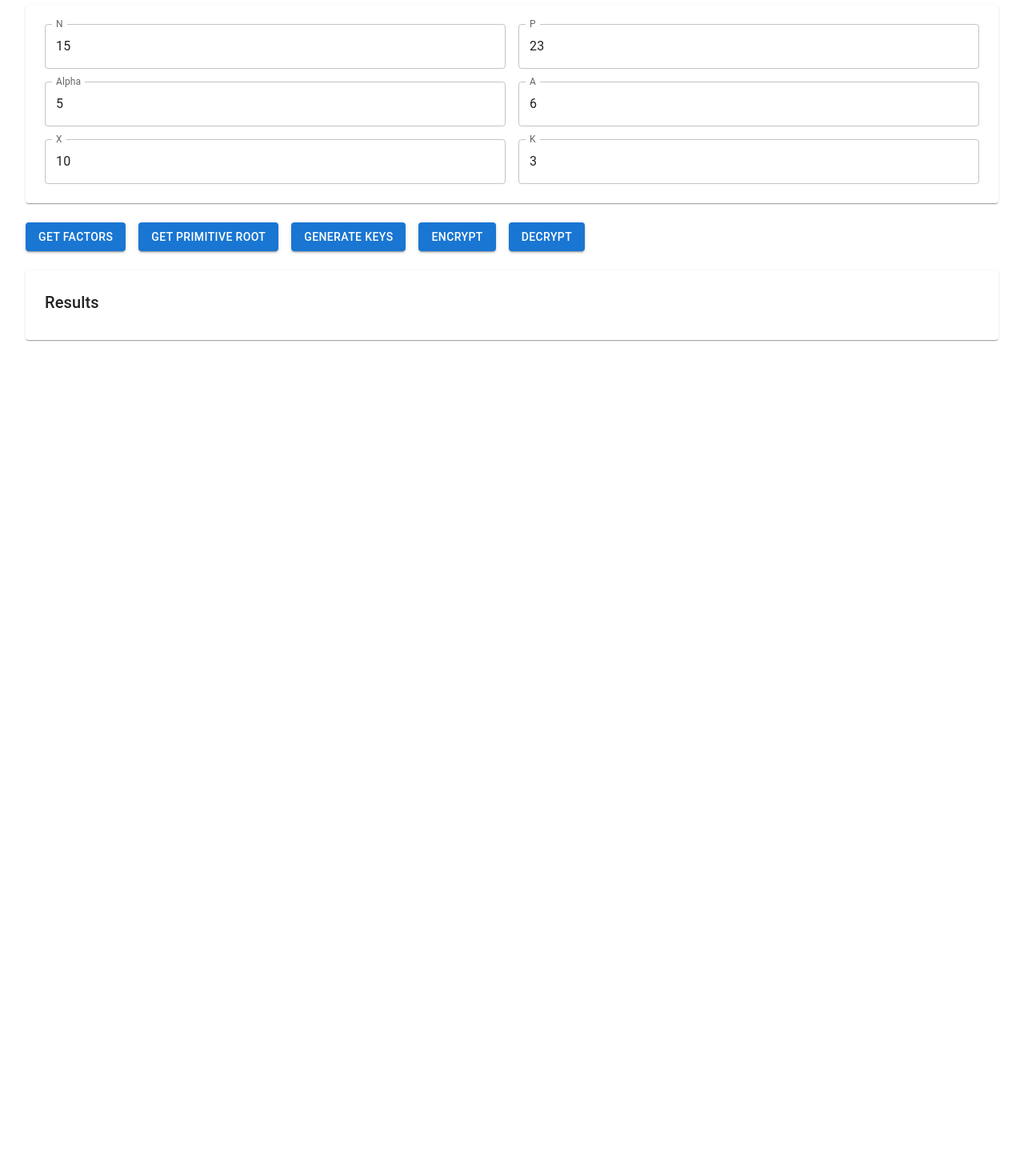
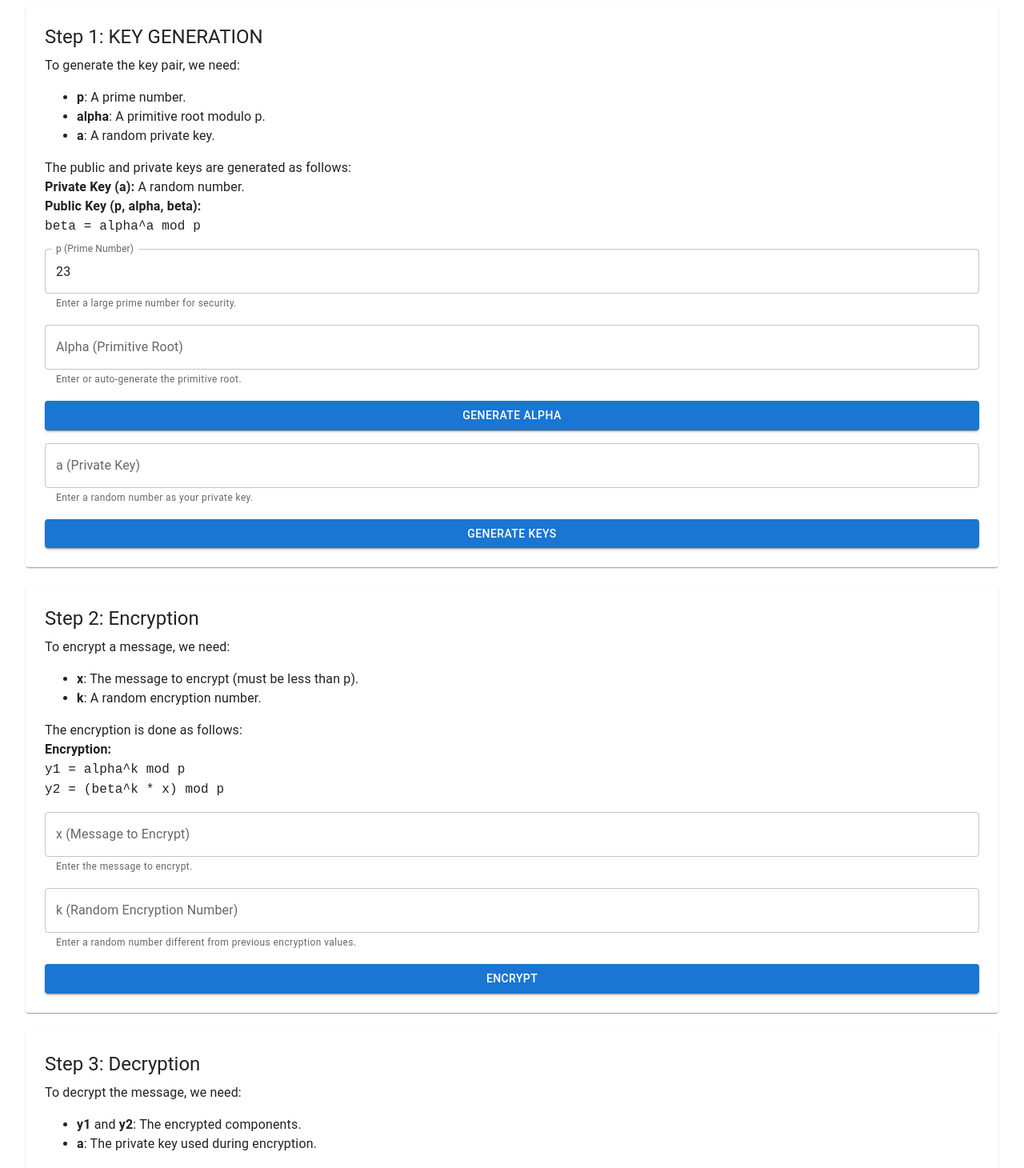
Before and after one commit to tthuy123/crypt, a React (Vite) app in the folder frontend/: page /elgamal in a window 1280 px wide. Shown: the part 80-1540 px from the top of the page at 80% size. Before the commit the page ends 800 px from the top, so only its background shows below. Built offline with nearby package versions, Linux system fonts and the light colour scheme.

Commit message:
feat: factors and fix elgamal

```diff
--- a/frontend/src/App.jsx
+++ b/frontend/src/App.jsx
@@ -4,6 +4,7 @@ import { BrowserRouter, Routes, Route } from 'react-router-dom';
 import RSA from './pages/RSA.jsx';  // Import RSA component from file RSA.jsx
 import ElGamal from './pages/Elgamal.jsx';
 import Homepage from './pages/Homepage.jsx';
+import Factors from './pages/Factors.jsx';
 
 const App = () => {
   return (
@@ -12,6 +13,7 @@ const App = () => {
         <Route path="/" element={<Homepage />} />
         <Route path="/elgamal" element={<ElGamal />} />
         <Route path="/rsa" element={<RSA />} />
+        <Route path="/factors" element={<Factors />} />
       </Routes>
     </BrowserRouter>
   );
--- a/frontend/src/pages/Elgamal.jsx
+++ b/frontend/src/pages/Elgamal.jsx
@@ -1,49 +1,76 @@
 import React, { useState } from "react";
 import ElGamalAPI from "../api/modules/elgamal.api";
-import { TextField, Button, Box, Typography, Grid, Paper } from "@mui/material";
+import {
+  TextField,
+  Button,
+  Box,
+  Typography,
+  Stack,
+  Paper,
+  Alert,
+} from "@mui/material";
 
-const Elgamal = () => {
-  const [n, setN] = useState(15); // Ví dụ: nhập số n
-  const [p, setP] = useState(23); // Ví dụ: nhập p
-  const [alpha, setAlpha] = useState(5); // Ví dụ: nhập alpha
-  const [a, setA] = useState(6); // Ví dụ: nhập a
-  const [x, setX] = useState(10); // Ví dụ: nhập x
-  const [k, setK] = useState(3); // Ví dụ: nhập k
+const ElGamal = () => {
+  const [p, setP] = useState(23); // Prime number
+  const [alpha, setAlpha] = useState(""); // Primitive root of module p
+  const [a, setA] = useState(""); // Random number, private key
+  const [x, setX] = useState(""); // Message to encrypt
+  const [k, setK] = useState(""); // Random number, encryption number
 
-  const [factorsResult, setFactorsResult] = useState(null);
-  const [primitiveResult, setPrimitiveResult] = useState(null);
   const [keyResult, setKeyResult] = useState(null);
   const [encryptedResult, setEncryptedResult] = useState(null);
   const [decryptedResult, setDecryptedResult] = useState(null);
 
-  const handleFactorsRequest = async () => {
-    const data = { n };
-    const result = await ElGamalAPI.factors(data);
-    setFactorsResult(result);
+  const [error, setError] = useState("");
+
+  // API Handling
+  const handlePrimitiveGenerate = async () => {
+    try {
+      const result = await ElGamalAPI.primitiveElement({ n: p });
+      setAlpha(result.primitive_root);
+      setError("");
+    } catch (err) {
+      setError("Cannot find primitive root. Check the value of p.");
+    }
   };
 
-  const handlePrimitiveRequest = async () => {
-    const data = { n };
-    const result = await ElGamalAPI.primitiveElement(data);
-    setPrimitiveResult(result);
+  const handleKeyGenerate = async () => {
+    try {
+      const result = await ElGamalAPI.keyGenerate({ p, alpha, a });
+      setKeyResult(result);
+      setError("");
+    } catch (err) {
+      setError("Error generating keys. Check the input values.");
+    }
   };
 
-  const handleKeyGenerateRequest = async () => {
-    const data = { p, alpha, a };
-    const result = await ElGamalAPI.keyGenerate(data);
-    setKeyResult(result);
+  const handleEncrypt = async () => {
+    try {
+      const result = await ElGamalAPI.encrypt({ p, alpha, a, x, k });
+      setEncryptedResult(result);
+      setError("");
+    } catch (err) {
+      setError("Cannot encrypt. Check the input values.");
+    }
   };
 
-  const handleEncryptRequest = async () => {
-    const data = { p, alpha, a, x, k };
-    const result = await ElGamalAPI.encrypt(data);
-    setEncryptedResult(result);
-  };
-
-  const handleDecryptRequest = async () => {
-    const data = { p, a, y1: encryptedResult.y1, y2: encryptedResult.y2 };
-    const result = await ElGamalAPI.decrypt(data);
+  const handleDecrypt = async () => {
+    try {
+      if (!encryptedResult) {
+        setError("No encrypted data available for decryption.");
+        return;
+      }
+      const result = await ElGamalAPI.decrypt({
+        p,
+        a,
+        y1: encryptedResult.y1,
+        y2: encryptedResult.y2,
+      });
       setDecryptedResult(result);
+      setError("");
+    } catch (err) {
+      setError("Decryption failed. Check the input data.");
+    }
   };
 
   return (
@@ -52,122 +79,167 @@ const Elgamal = () => {
         ElGamal Cryptography Demo
       </Typography>
 
-      {/* Input Fields */}
+      {error && (
+        <Alert severity="error" sx={{ marginBottom: 3 }}>
+          {error}
+        </Alert>
+      )}
+
+      {/* Key Generate Section */}
       <Paper sx={{ padding: 3, marginBottom: 3 }}>
-        <Grid container spacing={2}>
-          <Grid item xs={12} sm={6}>
+        <Typography variant="h5" gutterBottom>
+          Step 1: KEY GENERATION
+        </Typography>
+        <Typography variant="body1" sx={{ marginBottom: 2 }}>
+          To generate the key pair, we need:
+          <ul>
+            <li>
+              <strong>p</strong>: A prime number.
+            </li>
+            <li>
+              <strong>alpha</strong>: A primitive root modulo p.
+            </li>
+            <li>
+              <strong>a</strong>: A random private key.
+            </li>
+          </ul>
+          The public and private keys are generated as follows:
+          <br />
+          <strong>Private Key (a):</strong> A random number.
+          <br />
+          <strong>Public Key (p, alpha, beta):</strong>
+          <br />
+          <code>beta = alpha^a mod p</code>
+        </Typography>
+        <Stack spacing={2}>
           <TextField
-              label="N"
-              fullWidth
-              type="number"
-              value={n}
-              onChange={(e) => setN(Number(e.target.value))}
-            />
-          </Grid>
-          <Grid item xs={12} sm={6}>
-            <TextField
-              label="P"
-              fullWidth
+            label="p (Prime Number)"
             type="number"
             value={p}
             onChange={(e) => setP(Number(e.target.value))}
+            helperText="Enter a large prime number for security."
           />
-          </Grid>
-          <Grid item xs={12} sm={6}>
+          <Stack direction="row" spacing={2} alignItems="center">
             <TextField
-              label="Alpha"
-              fullWidth
+              label="Alpha (Primitive Root)"
               type="number"
               value={alpha}
               onChange={(e) => setAlpha(Number(e.target.value))}
+              helperText="Enter or auto-generate the primitive root."
+              fullWidth
             />
-          </Grid>
-          <Grid item xs={12} sm={6}>
+          </Stack>
+          <Button variant="contained" onClick={handlePrimitiveGenerate}>
+            Generate Alpha
+          </Button>
+
+          <Stack direction="row" spacing={2} alignItems="center">
             <TextField
-              label="A"
-              fullWidth
+              label="a (Private Key)"
               type="number"
               value={a}
               onChange={(e) => setA(Number(e.target.value))}
+              helperText="Enter a random number as your private key."
+              fullWidth
             />
-          </Grid>
-          <Grid item xs={12} sm={6}>
+          </Stack>
+          <Button variant="contained" onClick={handleKeyGenerate}>
+            Generate Keys
+          </Button>
+        </Stack>
+        {keyResult && (
+          <Typography sx={{ marginTop: 2 }}>
+            <strong>Private Key:</strong> a = {keyResult.private_key} <br />
+            <strong>Public Key:</strong>
+            <br />
+            p = {keyResult.public_key[0]} <br />
+            a = {keyResult.public_key[1]} <br />
+            beta = {keyResult.public_key[2]}
+          </Typography>
+        )}
+      </Paper>
+
+      {/* Encryption Section */}
+      <Paper sx={{ padding: 3, marginBottom: 3 }}>
+        <Typography variant="h5" gutterBottom>
+          Step 2: Encryption
+        </Typography>
+        <Typography variant="body1" sx={{ marginBottom: 2 }}>
+          To encrypt a message, we need:
+          <ul>
+            <li>
+              <strong>x</strong>: The message to encrypt (must be less than p).
+            </li>
+            <li>
+              <strong>k</strong>: A random encryption number.
+            </li>
+          </ul>
+          The encryption is done as follows:
+          <br />
+          <strong>Encryption:</strong>
+          <br />
+          <code>y1 = alpha^k mod p</code>
+          <br />
+          <code>y2 = (beta^k * x) mod p</code>
+        </Typography>
+        <Stack spacing={2}>
           <TextField
-              label="X"
-              fullWidth
+            label="x (Message to Encrypt)"
             type="number"
             value={x}
             onChange={(e) => setX(Number(e.target.value))}
+            helperText="Enter the message to encrypt."
           />
-          </Grid>
-          <Grid item xs={12} sm={6}>
           <TextField
-              label="K"
-              fullWidth
+            label="k (Random Encryption Number)"
             type="number"
             value={k}
             onChange={(e) => setK(Number(e.target.value))}
+            helperText="Enter a random number different from previous encryption values."
           />
-          </Grid>
-        </Grid>
+          <Button variant="contained" onClick={handleEncrypt}>
+            Encrypt
+          </Button>
+        </Stack>
+        {encryptedResult && (
+          <Typography sx={{ marginTop: 2 }}>
+            <strong>Encrypted Message:</strong>
+            <br />
+            <strong>y1:</strong> {encryptedResult.y1}
+            <br />
+            <strong>y2:</strong> {encryptedResult.y2}
+          </Typography>
+        )}
       </Paper>
 
-      {/* Buttons to trigger API calls */}
-      <Box sx={{ marginBottom: 3 }}>
-        <Button variant="contained" onClick={handleFactorsRequest} sx={{ marginRight: 2 }}>
-          Get Factors
-        </Button>
-        <Button variant="contained" onClick={handlePrimitiveRequest} sx={{ marginRight: 2 }}>
-          Get Primitive Root
-        </Button>
-        <Button variant="contained" onClick={handleKeyGenerateRequest} sx={{ marginRight: 2 }}>
-          Generate Keys
-        </Button>
-        <Button variant="contained" onClick={handleEncryptRequest} sx={{ marginRight: 2 }}>
-          Encrypt
-        </Button>
-        <Button variant="contained" onClick={handleDecryptRequest}>
+      {/* Decryption Section */}
+      <Paper sx={{ padding: 3 }}>
+        <Typography variant="h5" gutterBottom>
+          Step 3: Decryption
+        </Typography>
+        <Typography variant="body1" sx={{ marginBottom: 2 }}>
+          To decrypt the message, we need:
+          <ul>
+            <li>
+              <strong>y1</strong> and <strong>y2</strong>: The encrypted components.
+            </li>
+            <li>
+              <strong>a</strong>: The private key used during encryption.
+            </li>
+          </ul>
+          The decryption is done as follows:
+          <br />
+          <strong>Decryption:</strong>
+          <br />
+          <code>x = (y2 * (y1^(-a) mod p)) mod p</code>
+        </Typography>
+        <Stack spacing={2}>
+          <Button variant="contained" onClick={handleDecrypt}>
             Decrypt
           </Button>
-      </Box>
-
-      {/* Results */}
-      <Paper sx={{ padding: 3 }}>
-        <Typography variant="h6" gutterBottom>
-          Results
-        </Typography>
-        {factorsResult && (
-          <Typography>
-            <strong>Factors of {n}:</strong> {factorsResult.factors.join(", ")}
-          </Typography>
-        )}
-
-        {primitiveResult && (
-          <Typography>
-            <strong>Primitive Root of {n}:</strong> {primitiveResult.primitive_root}
-          </Typography>
-        )}
-
-        {keyResult && (
-          <Typography>
-            <strong>Private Key:</strong> {keyResult.private_key}
-            <br />
-            <strong>Public Key:</strong> {keyResult.public_key}
-          </Typography>
-        )}
-
-        {encryptedResult && (
-          <Typography>
-            <strong>Encrypted Message:</strong>
-            <br />
-            Y1: {encryptedResult.y1}
-            <br />
-            Y2: {encryptedResult.y2}
-          </Typography>
-        )}
-
+        </Stack>
         {decryptedResult && (
-          <Typography>
+          <Typography sx={{ marginTop: 2 }}>
             <strong>Decrypted Message:</strong> {decryptedResult.decrypted_message}
           </Typography>
         )}
@@ -176,4 +248,4 @@ const Elgamal = () => {
   );
 };
 
-export default Elgamal;
+export default ElGamal;
--- /dev/null
+++ b/frontend/src/pages/Factors.jsx
@@ -0,0 +1,80 @@
+import React, { useState } from "react";
+import { TextField, Button, Box, Typography, CircularProgress, Alert } from "@mui/material";
+import ElGamalAPI from "../api/modules/elgamal.api";
+
+const Factors = () => {
+  const [number, setNumber] = useState(""); // Input number
+  const [factorsResult, setFactorsResult] = useState(null); // API response for factors
+  const [loading, setLoading] = useState(false); // Loading state
+  const [error, setError] = useState(""); // Error state
+
+  const handleFactorsRequest = async () => {
+    if (!number) {
+      setError("Please enter a valid number.");
+      return;
+    }
+
+    setLoading(true);
+    setFactorsResult(null);
+    setError("");
+
+    try {
+      const data = { n: Number(number) }; // Sending number as `n` in the API request
+      const response = await ElGamalAPI.factors(data);
+      console.log(response);
+
+      if (response) {
+        setFactorsResult(response.factors);
+      } else {
+        setError(response.error || "An error occurred while fetching factors.");
+      }
+    } catch (err) {
+      setError("Failed to fetch factors. Please try again.");
+    } finally {
+      setLoading(false);
+    }
+  };
+
+  return (
+    <Box
+      sx={{
+        display: "flex",
+        flexDirection: "column",
+        alignItems: "left",
+        gap: 2,
+        padding: 4,
+        maxWidth: "400px",
+      }}
+    >
+      <Typography variant="h4" gutterBottom>
+        Factor Calculator
+      </Typography>
+      <TextField
+        label="Enter a number"
+        variant="outlined"
+        fullWidth
+        value={number}
+        onChange={(e) => setNumber(e.target.value)}
+        type="number"
+      />
+      <Button
+        variant="contained"
+        color="primary"
+        onClick={handleFactorsRequest}
+        disabled={loading}
+        fullWidth
+      >
+        {loading ? <CircularProgress size={24} color="inherit" /> : "Get Factors"}
+      </Button>
+      {error && <Alert severity="error">{error}</Alert>}
+      {factorsResult && (
+        <Box sx={{ marginTop: 2 }}>
+          <Typography variant="h6">Factors:</Typography>
+          <Typography>{factorsResult.join(", ")}</Typography>
+        </Box>
+      )}
+    </Box>
+  );
+};
+
+export default Factors;
```
Lines whose indentation alone changed are shown as unchanged.
